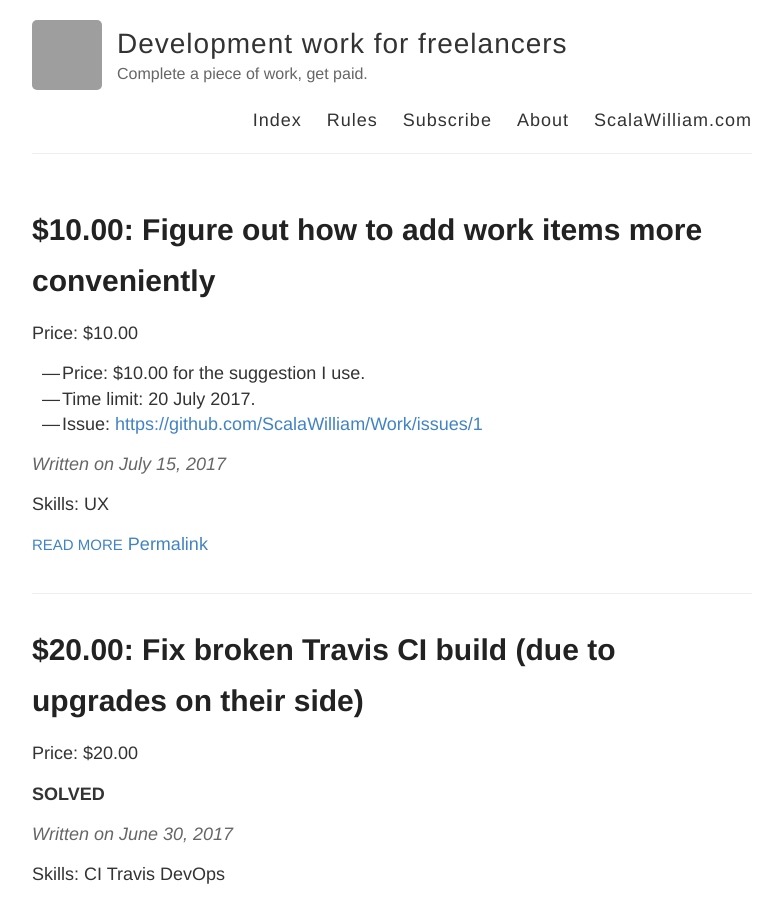
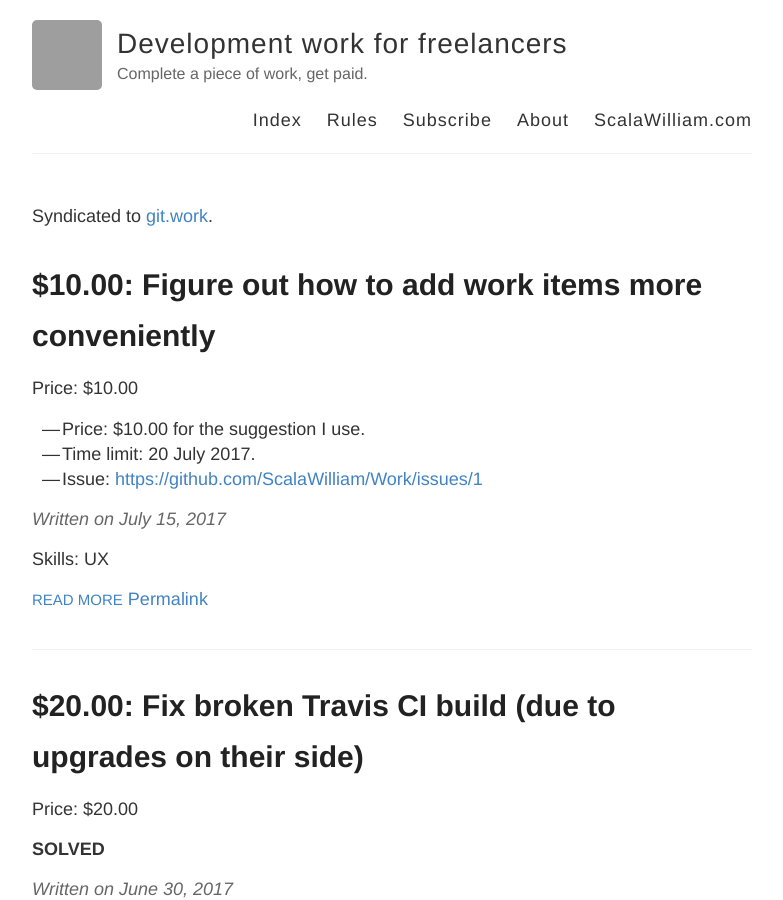
Before and after one commit to ScalaWilliam/Work, a Jekyll site: the page built from index.html, in a window 1280 px wide and 900 px high. Shown: the whole window, without its empty margins (248-1031 px from the left). Built offline with Jekyll 4.4.1, drawn with Linux system fonts in a browser that asks for light colours; grey boxes are pictures that could not be loaded.

Commit message:
Update index.html

```diff
--- a/index.html
+++ b/index.html
@@ -1,6 +1,8 @@
 ---
 layout: default
 ---
+
+<p>Syndicated to <a href="https://git.work">git.work</a>.</p>
 
 <div class="posts">
   {% for post in site.posts %}
```
